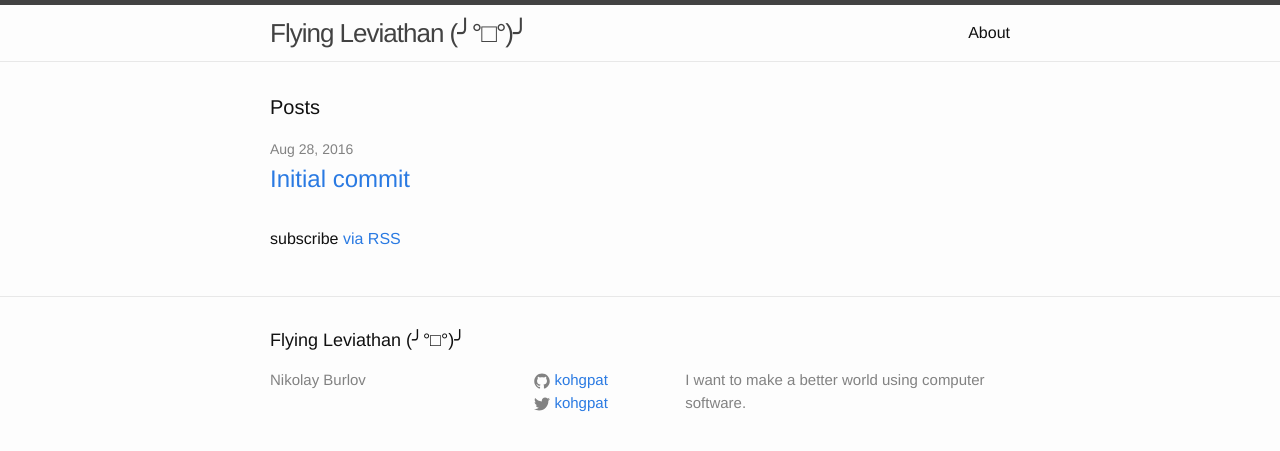
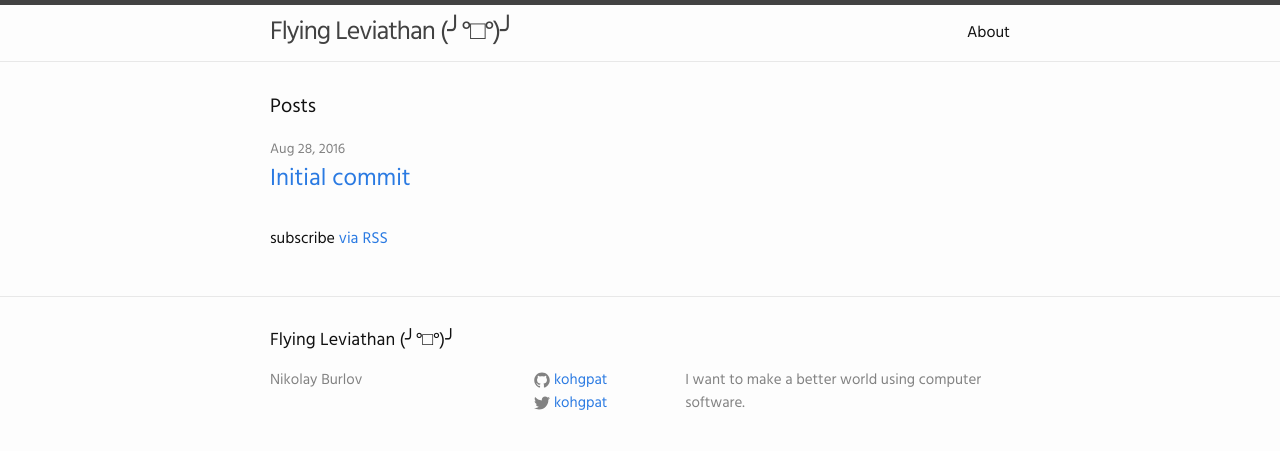
Before and after one commit to kohgpat/kohgpat.github.io, a Jekyll site: the page built from index.html, in a window 1280 px wide. Shown: the top 451 px of the page. Built offline with Jekyll 4.4.1, drawn with Linux system fonts in a browser that asks for light colours.

Commit message:
Change default font to Hind font from Google Web Fonts

```diff
--- a/_includes/head.html
+++ b/_includes/head.html
@@ -9,4 +9,6 @@
   <link rel="stylesheet" href="{{ "/css/main.css" | prepend: site.baseurl }}">
   <link rel="canonical" href="{{ page.url | replace:'index.html','' | prepend: site.baseurl | prepend: site.url }}">
   <link rel="alternate" type="application/rss+xml" title="{{ site.title | escape }}" href="{{ "/feed.xml" | prepend: site.baseurl | prepend: site.url }}">
+
+  <link rel="stylesheet" href="https://fonts.googleapis.com/css?family=Hind">
 </head>
--- a/css/main.scss
+++ b/css/main.scss
@@ -4,7 +4,7 @@
 @charset "utf-8";
 
 // Our variables
-$base-font-family: "Helvetica Neue", Helvetica, Arial, sans-serif;
+$base-font-family: "Hind", "Helvetica Neue", Helvetica, Arial, sans-serif;
 $base-font-size:   16px;
 $base-font-weight: 400;
 $small-font-size:  $base-font-size * 0.875;
```
